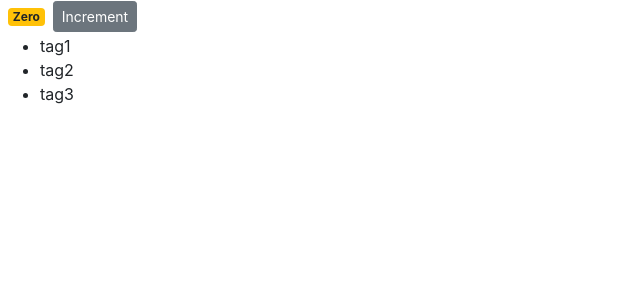
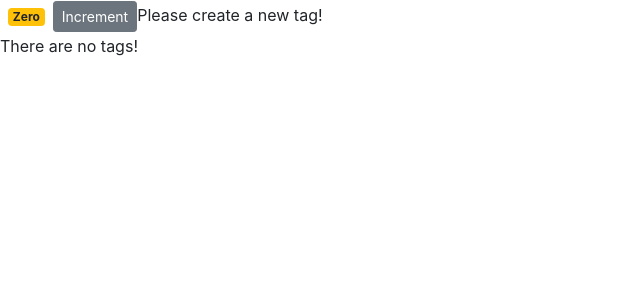
Before and after one commit to cphanth/counter-app, a React (Create React App) app: page / in a window 1280 px wide. Shown: the top 300 px of the page, without its empty margins (0-640 px from the left). Built offline with nearby package versions, Linux system fonts and the light colour scheme.

Commit message:
render tags based on condition

```diff
--- a/src/components/counter.jsx
+++ b/src/components/counter.jsx
@@ -3,7 +3,7 @@ import React, { Component } from "react";
 class Counter extends Component {
   state = {
     count: 0,
-    tags: ["tag1", "tag2", "tag3"],
+    tags: [],
   }; //state is an object that has properties or data that the component needs
 
   //helper method
@@ -26,6 +26,7 @@ class Counter extends Component {
       <React.Fragment>
         <span className={this.getBadgeClasses()}>{this.formatCount()}</span>
         <button className="btn btn-secondary btn-sm">Increment</button>
+        {this.state.tags.length === 0 && "Please create a new tag!"}
         {this.renderTags()}
       </React.Fragment>
       /* this is a JSX expression, NOT returning a string
```
